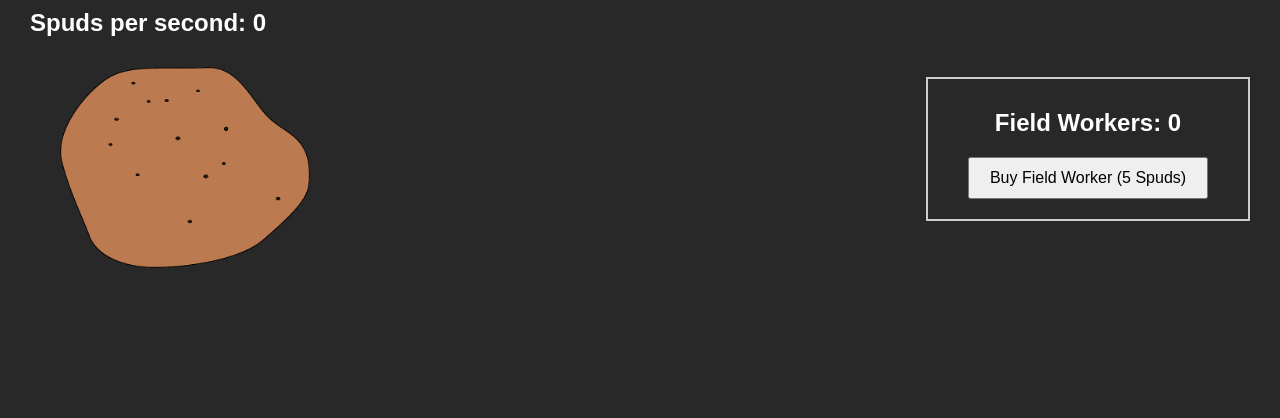
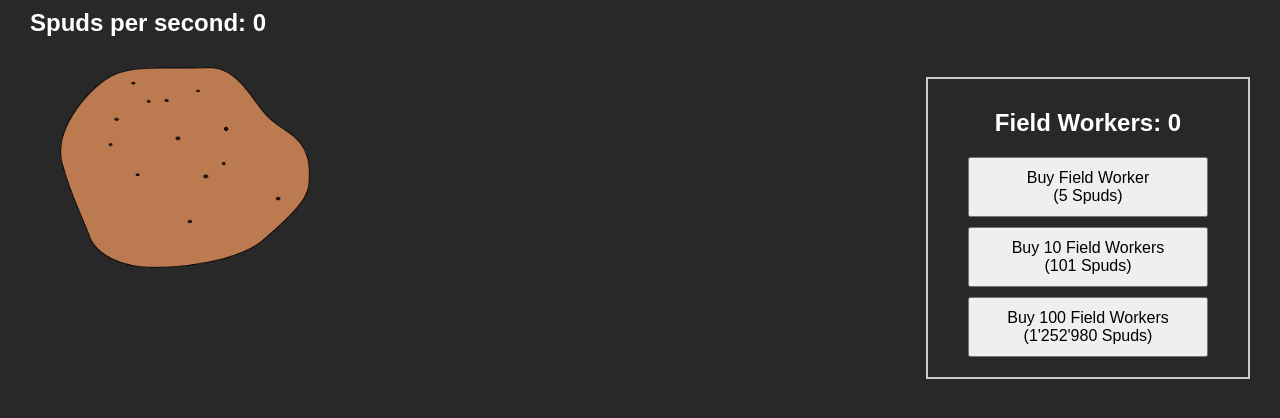
Before and after one commit to KevinEggenberger/SpudClicker, a plain HTML site: page index.html in a window 1280 px wide. Shown: the part 88-506 px from the top of the page. Drawn offline with Linux system fonts and the light colour scheme.

Commit message:
Buy 10 & Buy 100 Buttons working

```diff
--- a/index.html
+++ b/index.html
@@ -18,8 +18,14 @@
     <div class="extensions">
       <div class="extension">
         <h2 id="workersCount">Field Workers: 0</h2>
-        <button onclick="buyFieldWorkers()" id="workerCost">
+        <button onclick="buyFieldWorkers(1)" id="workerCost">
           Buy Field Worker (50 Spuds)
+        </button>
+        <button onclick="buyFieldWorkers(10)" id="workerCost10">
+          Buy 10 Field Workers (500 Spuds)
+        </button>
+        <button onclick="buyFieldWorkers(100)" id="workerCost100">
+          Buy 100 Field Workers (5000 Spuds)
         </button>
         <button
           onclick="upgradeFieldWorkers()"
--- a/script.js
+++ b/script.js
@@ -8,6 +8,11 @@ let fieldWorkerUpgradeCost = 100; // Initial cost for the upgrade
 
 let availableUpgradesFieldWorker = 0; // Counter for available upgrades
 let upgradesPurchasedFieldWorker = 0; // Counter for purchased upgrades
+
+// Function to format numbers with apostrophes
+function formatNumber(number) {
+  return number.toString().replace(/\B(?=(\d{3})+(?!\d))/g, "'");
+}
 
 // Function for clicking the Spud
 function clickSpud() {
@@ -21,13 +26,27 @@ function increaseSpuds() {
   updateUI();
 }
 
+// Function to calculate the cost of multiple Field Workers
+function calculateTotalCost(quantity) {
+  let totalCost = 0;
+  let currentCost = fieldWorkerCost;
+  for (let i = 0; i < quantity; i++) {
+    totalCost += currentCost;
+    currentCost = Math.ceil(currentCost * 1.1);
+  }
+  return totalCost;
+}
+
 // Function for buying Field Workers
-function buyFieldWorkers() {
-  if (collectedSpuds >= fieldWorkerCost) {
-    collectedSpuds -= fieldWorkerCost;
-    fieldWorkers += 1;
-    spudsPerSecond += 1; // Each Field Worker increases yield by 1 Spud per second
-    fieldWorkerCost = Math.ceil(fieldWorkerCost * 1); // Increase the cost of Field Workers by 10%
+function buyFieldWorkers(quantity) {
+  const totalCost = calculateTotalCost(quantity);
+  if (collectedSpuds >= totalCost) {
+    collectedSpuds -= totalCost;
+    fieldWorkers += quantity;
+    spudsPerSecond += quantity; // Each Field Worker increases yield by 1 Spud per second
+    for (let i = 0; i < quantity; i++) {
+      fieldWorkerCost = Math.ceil(fieldWorkerCost * 1.1); // Increase the cost of Field Workers by 10% for each worker
+    }
     checkForUpgradeFieldWorker(); // Check if upgrade is available
     updateUI();
   } else {
@@ -68,21 +87,33 @@ function checkForUpgradeFieldWorker() {
 function updateUI() {
   document.getElementById(
     "spudCount"
-  ).innerText = `Collected Spuds: ${Math.floor(collectedSpuds)}`;
+  ).innerText = `Collected Spuds: ${formatNumber(Math.floor(collectedSpuds))}`;
   document.getElementById(
     "spudsPerSecond"
-  ).innerText = `Spuds per second: ${spudsPerSecond}`;
+  ).innerText = `Spuds per second: ${formatNumber(spudsPerSecond)}`;
   document.getElementById(
     "workersCount"
-  ).innerText = `Field Workers: ${fieldWorkers}`;
+  ).innerText = `Field Workers: ${formatNumber(fieldWorkers)}`;
   document.getElementById(
     "workerCost"
-  ).innerText = `Buy Field Worker (${Math.floor(fieldWorkerCost)} Spuds)`;
+  ).innerHTML = `Buy Field Worker <br>(${formatNumber(
+    Math.floor(fieldWorkerCost)
+  )} Spuds)`;
+  document.getElementById(
+    "workerCost10"
+  ).innerHTML = `Buy 10 Field Workers <br>(${formatNumber(
+    calculateTotalCost(10)
+  )} Spuds)`;
+  document.getElementById(
+    "workerCost100"
+  ).innerHTML = `Buy 100 Field Workers <br>(${formatNumber(
+    calculateTotalCost(100)
+  )} Spuds)`;
   if (availableUpgradesFieldWorker > 0) {
     document.getElementById(
       "workerUpgrade"
-    ).innerHTML = `Upgrade Field Workers <br>(${Math.floor(
-      fieldWorkerUpgradeCost
+    ).innerHTML = `Upgrade Field Workers <br>(${formatNumber(
+      Math.floor(fieldWorkerUpgradeCost)
     )} Spuds) <br>Available Upgrades: ${availableUpgradesFieldWorker}`;
   }
 }
```
